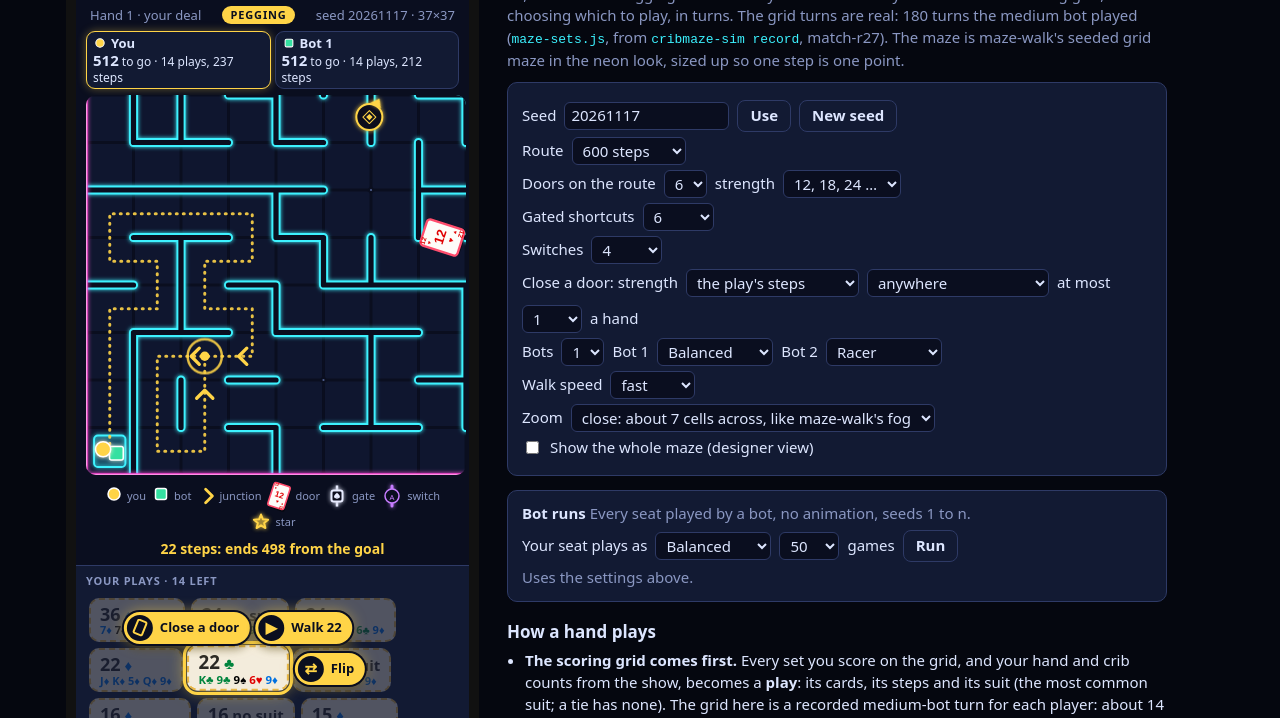
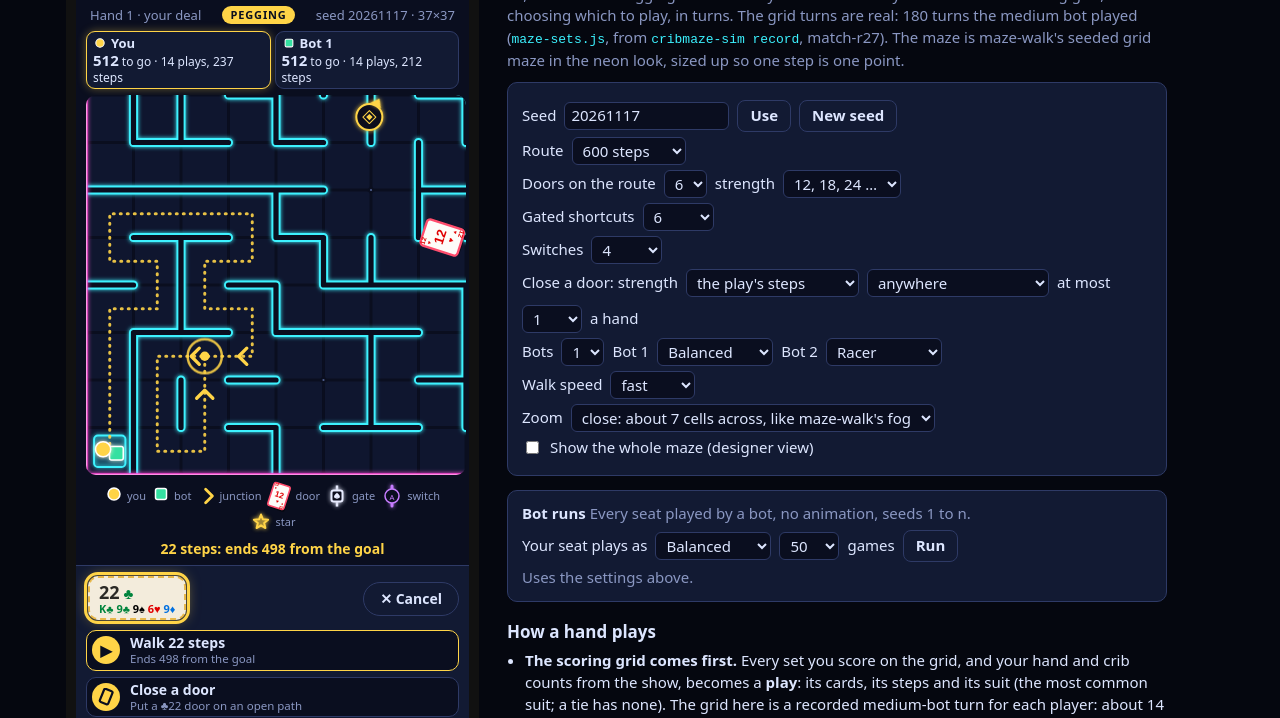
Before and after one commit to robotpony/warped-cards, a plain HTML site: page cribbage/minigames/mocks/maze-board.html in a window 1280 px wide. Both pictures are taken after a click on the element 272 px from the left and 759 px from the top of the page. Shown: the part 82-800 px from the top of the page. Drawn offline with Linux system fonts and the light colour scheme; a web font is replaced by a local one.

Commit message:
mocks: maze-board.html, play choices as a sheet with Cancel
Bruce (2026-11-17): the menu is modal anyway, so lay it over the whole plays section as rows instead of a radial menu, with a cancel option at all times.

Choosing a play covers the plays with a sheet: the play at the top with Cancel beside it, then rows for Walk (with where it ends and what it hits), Close a door (with the door it would make) and Flip a switch. Rows that can't be used are greyed with the reason. Flip lists the switches; close waits for a tap on the maze. The plays under the sheet keep their place and scroll.

```diff
--- a/cribbage/minigames/mocks/maze-board.html
+++ b/cribbage/minigames/mocks/maze-board.html
@@ -62,23 +62,19 @@
   .legend { display: flex; flex-wrap: wrap; justify-content: center; gap: 2px 6px; font-size: 11px; color: var(--muted); padding: 2px 6px 0; }
   .legend span { display: inline-flex; align-items: center; gap: 4px; } .legend svg { flex: none; }
   .play.off { cursor: default; }
-  /* Radial menu: the chosen play lifts, the rest dim, and its choices fan out above it. */
+  /* Play sheet: choosing a play covers the plays with its choices, one row each, and Cancel last. */
   .dock { position: relative; }
-  .plays.choosing .play:not(.sel) { opacity: .28; }
-  .play.sel { transform: translateY(-2px) scale(1.04); z-index: 2; }
-  .radial { position: absolute; inset: 0; pointer-events: none; z-index: 6; }
-  .rc { position: absolute; pointer-events: auto; transform: translate(-50%, -50%); display: flex; align-items: center; gap: 7px; white-space: nowrap;
-        font: 700 13px/1.05 "Saira Semi Condensed", system-ui, sans-serif; color: #0A0E1F; background: var(--gold); border: 0; border-radius: 999px;
-        padding: 3px 11px 3px 3px; cursor: pointer; box-shadow: 0 0 0 2px #0A0E1F, 0 0 14px rgba(255,212,71,.6), 0 4px 10px rgba(0,0,0,.5);
-        animation: pop .16s ease-out both; }
-  .rc i { width: 26px; height: 26px; border-radius: 50%; background: #0A0E1F; color: var(--gold); display: flex; align-items: center; justify-content: center; font-style: normal; font-size: 15px; flex: none; }
-  .rc small { display: block; font-size: 10px; font-weight: 600; opacity: .75; }
-  .rc:disabled { background: #2E3A66; color: #8C97BD; box-shadow: 0 0 0 2px #0A0E1F, 0 4px 10px rgba(0,0,0,.5); cursor: default; }
-  .rc:disabled i { color: #8C97BD; }
-  .rc.on { background: var(--cyan); box-shadow: 0 0 0 2px #0A0E1F, 0 0 14px rgba(60,242,255,.6); }
-  .rc.sm { padding: 3px; } .rc.sm i { width: 30px; height: 30px; font-size: 15px; }
-  @keyframes pop { from { opacity: 0; transform: translate(-50%, -20%) scale(.6); } }
-  @media (prefers-reduced-motion: reduce) { .rc { animation: none; } }
+  .sheet { position: absolute; inset: 0; z-index: 6; background: var(--panel); padding: 8px 10px; display: flex; flex-direction: column; gap: 6px; overflow-y: auto; animation: rise .14s ease-out both; }
+  .sh-top { display: flex; align-items: center; justify-content: space-between; gap: 10px; }
+  .sheet .play { cursor: default; outline: 3px solid var(--gold); outline-offset: 1px; box-shadow: 0 0 14px rgba(255,212,71,.55); margin: 2px 0 4px 2px; }
+  .sr { display: flex; align-items: center; gap: 10px; width: 100%; text-align: left; font: inherit; color: var(--text); background: #0A0E1F; border: 1.5px solid var(--rim); border-radius: 10px; padding: 4px 10px 4px 5px; cursor: pointer; flex: none; }
+  .sr i { width: 28px; height: 28px; border-radius: 50%; flex: none; display: flex; align-items: center; justify-content: center; font-style: normal; font-size: 15px; font-weight: 800; color: #0A0E1F; background: var(--gold); }
+  .sr b { display: block; font-size: 14px; line-height: 1.2; } .sr small { display: block; font-size: 11.5px; line-height: 1.2; color: var(--muted); }
+  .sr.go { border-color: var(--gold); } .sr.on { border-color: var(--cyan); box-shadow: 0 0 10px rgba(60,242,255,.35); } .sr.on i { background: var(--cyan); }
+  .sr:disabled { cursor: default; opacity: .45; } .sr:disabled i { background: #2E3A66; color: #8C97BD; }
+  .cancel { font: inherit; font-weight: 700; font-size: 14px; color: var(--text); background: transparent; border: 1.5px solid var(--rim); border-radius: 999px; padding: 6px 16px; cursor: pointer; flex: none; }
+  @keyframes rise { from { opacity: 0; transform: translateY(8px); } }
+  @media (prefers-reduced-motion: reduce) { .sheet { animation: none; } }
   .jk { font: inherit; font-size: 13px; font-weight: 700; border: 1.5px solid var(--violet); color: var(--violet); background: transparent; border-radius: 8px; padding: 2px 8px; cursor: pointer; }
   .jk:disabled { opacity: .35; cursor: default; } .jk.on { background: var(--violet); color: var(--bg); }
   .acts .btn { font-size: 13px; padding: 3px 9px; }
@@ -741,57 +737,41 @@
     let d = "";
     if (G.phase === "done") d += `<div class="row" style="justify-content:space-between"><span class="muted">Hand ${G.hand} done</span><button class="btn go" id="nextHand">Deal the next hand</button></div>`;
     d += `<div class="row"><span class="lbl">Your plays · ${left(me).length} left</span></div>`;
-    // The chosen play's choices, for the radial menu: every choice shows, greyed with a reason when it can't be used.
-    const doorIcon = `<svg width="16" height="18" viewBox="0 0 16 18"><rect x="3.5" y="1.5" width="9" height="14" rx="1.5" transform="rotate(22 8 9)" fill="none" stroke="currentColor" stroke-width="2"/></svg>`;
-    let choices = [];
+    // The chosen play's sheet: one row a choice, greyed with the reason when it can't be used, and Cancel always.
+    const doorIcon = `<svg width="16" height="18" viewBox="0 0 16 18"><rect x="3.5" y="1.5" width="9" height="14" rx="1.5" transform="rotate(22 8 9)" fill="none" stroke="currentColor" stroke-width="2.2"/></svg>`;
+    let sheet = "";
     if (myTurn && G.sel) {
-      const x = G.sel;
-      if (G.mode === "flip") choices = M.switches.map((_, k) => ({ attr: `data-flip="${k}"`, icon: LETTERS[k], ok: canFlip(k), sm: true, why: "flipped" }))
-        .concat([{ attr: `data-act="flip"`, icon: "✕", ok: true, sm: true }]);
-      else {
-        const closeWhy = !x.s ? "no suit" : (me.closed || 0) >= c.closeMax ? "one a hand" : "";
-        const flipWhy = !M.switches.length ? "no switches" : M.switches.every((_, k) => !canFlip(k)) ? "all flipped" : "";
-        choices = [
-          { attr: `data-act="close"`, icon: doorIcon, text: G.mode === "close" ? "Tap a path" : "Close a door", ok: !closeWhy, why: closeWhy, on: G.mode === "close" },
-          { attr: `data-act="walk"`, icon: "▶", text: `Walk ${x.p}`, ok: true },
-          { attr: `data-act="flip"`, icon: "⇄", text: "Flip", ok: !flipWhy, why: flipWhy },
-        ];
+      const x = G.sel, row = (attr, icon, title, sub, ok = true, cls = "") => `<button class="sr ${cls}" ${attr} ${ok ? "" : "disabled"}><i>${icon}</i><span><b>${title}</b>${sub ? `<small>${sub}</small>` : ""}</span></button>`;
+      let rows = "";
+      if (G.mode === "flip") {
+        rows = M.switches.map((_, k) => row(`data-flip="${k}"`, LETTERS[k], `Flip switch ${LETTERS[k]}`, canFlip(k) ? "" : "Already flipped this hand", canFlip(k))).join("") +
+          row(`data-act="flip"`, "‹", "Back", "");
+      } else if (G.mode === "close") {
+        rows = row(`data-act="close"`, doorIcon, "Tap a path on the maze", `It becomes a ${GLYPH[x.s]}${Math.max(1, Math.round(x.p * c.closeMul))} door. Tap here to go back`, true, "on");
+      } else {
+        const closeWhy = !x.s ? "A play with no suit can't make a door" : (me.closed || 0) >= c.closeMax ? "You've closed a door this hand" : "";
+        const flipWhy = !M.switches.length ? "No switches on this maze" : M.switches.every((_, k) => !canFlip(k)) ? "Every switch was flipped this hand" : "";
+        rows = row(`data-act="walk"`, "▶", `Walk ${x.p} steps`, pv ? (pv.won ? "Reaches the goal!" : `Ends ${Math.round(previewCost(pv))} from the goal${pv.ev.includes("door_hit") ? ", hits a door" : ""}${pv.ev.includes("stopped") ? ", stopped by a door" : ""}${pv.ev.includes("bounce") ? ", bounces off a gate" : ""}`) : "", true, "go") +
+          row(`data-act="close"`, doorIcon, "Close a door", closeWhy || `Put a ${GLYPH[x.s]}${Math.max(1, Math.round(x.p * c.closeMul))} door on an open path`, !closeWhy) +
+          row(`data-act="flip"`, "⇄", "Flip a switch", flipWhy || "Swap a switch's open and shut passages", !flipWhy);
       }
+      sheet = `<div class="sheet"><div class="sh-top"><div class="play">${playFace(x)}</div><button class="cancel" data-act="cancel">✕ Cancel</button></div>${rows}</div>`;
     }
-    d += `<div class="plays${choices.length ? " choosing" : ""}">${me.plays.filter(x => !x.used).map(x => `<div class="play${G.sel === x ? " sel" : ""}${myTurn ? "" : " off"}" role="button" tabindex="0" data-play="${x.id}">
-        <b>${x.p}</b> <span class="su" style="color:${x.s ? FACECOL[x.s] : "inherit"}">${x.s ? GLYPH[x.s] : "no suit"}</span>
-        <small>${x.c.split(" ").map(t => cardText(t, FACECOL)).join(" ")}</small></div>`).join("")}</div>`;
+    d += `<div class="plays">${me.plays.filter(x => !x.used).map(x => `<div class="play${G.sel === x ? " sel" : ""}${myTurn ? "" : " off"}" role="button" tabindex="0" data-play="${x.id}">${playFace(x)}</div>`).join("")}</div>`;
     const js = Object.keys(JOKERS).filter(j => me.jokers[j]);
     d += `<div class="row"><span class="lbl">Jokers</span>${js.map(j => `<button class="jk${G.mode === j ? " on" : ""}" data-joker="${j}" ${myTurn && j !== "key" && me.jokerUsed !== G.turnNo ? "" : "disabled"} title="${JOKER_HINT[j]}">${JOKERS[j]}${me.jokers[j] > 1 ? " ×" + me.jokers[j] : ""}</button>`).join("") || `<span class="muted" style="font-size:13px">Stars give jokers</span>`}</div>`;
     if (myTurn && G.mode === "swapper") d += `<div class="row acts">${G.P.slice(1).map(q => `<button class="btn" ${canSwap(me, q) ? "" : "disabled"} data-swap="${q.seat}">Swap with ${q.name}</button>`).join("")}</div>`;
-    d += `<div class="radial">${choices.map(o => `<button class="rc${o.sm ? " sm" : ""}${o.on ? " on" : ""}" ${o.attr} ${o.ok ? "" : "disabled"}>` +
-      `<i>${o.icon}</i>${o.text ? `<span>${o.text}${!o.ok && o.why ? `<small>${o.why}</small>` : ""}</span>` : ""}</button>`).join("")}</div>`;
+    d += sheet;
     const keepScroll = $("dock").querySelector(".plays")?.scrollTop || 0;
     $("dock").innerHTML = d;
     $("dock").querySelector(".plays").scrollTop = keepScroll;
-    if (choices.length) placeRadial();
+
     $("won").hidden = G.won === null;
     if (G.won !== null) { const p = G.P[G.won]; $("wonTitle").textContent = p.human ? "You reach the goal!" : `${p.name} reaches the goal`; $("wonText").textContent = `Hand ${G.hand}. Seed ${G.seedText}.`; }
     $("log").textContent = G.log.slice(-80).map(e => JSON.stringify(e)).join("\n"); $("log").scrollTop = 1e9;
   }
-  // Lay the choices around the chosen play: walk above it, close a door to its left, flip to its right.
-  // A side choice that won't fit beside the tile moves up, next to walk. Switch letters sit in a row above.
-  function placeRadial() {
-    const dock = $("dock"), tile = dock.querySelector(".play.sel"), items = [...dock.querySelectorAll(".rc")];
-    if (!tile) return;
-    const D = dock.getBoundingClientRect(), T = tile.getBoundingClientRect(), pad = 4, gap = 6;
-    const L = T.left - D.left, R = T.right - D.left, x0 = (L + R) / 2, y0 = T.top - D.top + T.height / 2, yTop = T.top - D.top - 18;
-    const fitX = (x, w) => Math.min(D.width - w / 2 - pad, Math.max(w / 2 + pad, x));
-    const put = (el, x, y, k) => { el.style.left = x + "px"; el.style.top = y + "px"; el.style.animationDelay = (k * 30) + "ms"; };
-    const row = (els) => { const ws = els.map(el => el.offsetWidth), tot = ws.reduce((a, w) => a + w, 0) + gap * (els.length - 1);
-      let x = fitX(x0, tot) - tot / 2; els.forEach((el, k) => { put(el, x + ws[k] / 2, yTop, k); x += ws[k] + gap; }); };
-    if (items.length !== 3 || items[0].classList.contains("sm")) return row(items);
-    const [close, walk, flip] = items, cw = close.offsetWidth, fw = flip.offsetWidth;
-    const leftOk = L - gap - cw >= pad, rightOk = R + gap + fw <= D.width - pad;
-    if (leftOk) put(close, L - gap - cw / 2, y0, 1);
-    if (rightOk) put(flip, R + gap + fw / 2, y0, 2);
-    row([leftOk ? null : close, walk, rightOk ? null : flip].filter(Boolean));
-  }
+  const playFace = (x) => `<b>${x.p}</b> <span class="su" style="color:${x.s ? FACECOL[x.s] : "inherit"}">${x.s ? GLYPH[x.s] : "no suit"}</span>
+        <small>${x.c.split(" ").map(t => cardText(t, FACECOL)).join(" ")}</small>`;
   // The frame loop: runs while a token hops or the camera moves.
   function frame(now) {
     G.raf = 0;
@@ -873,6 +853,7 @@
     if (!b || b.disabled || b.classList.contains("off")) return;
     if (b.id === "nextHand") { G.turnNo = (G.turnNo || 0) + 1; return startHand(); }
     if (b.dataset.play) { const x = me.plays.find(x => x.id === b.dataset.play); G.sel = G.sel === x ? null : x; G.mode = null; G.flash = null; return render(); }
+    if (b.dataset.act === "cancel") { G.sel = null; G.mode = null; G.flash = null; return render(); }
     if (b.dataset.act === "walk") { G.turnNo = (G.turnNo || 0) + 1; return doWalk(me, G.sel, endTurn); }
     if (b.dataset.act === "close" || b.dataset.act === "flip") { G.mode = G.mode === b.dataset.act ? null : b.dataset.act; return render(); }
     if (b.dataset.flip !== undefined) { G.turnNo = (G.turnNo || 0) + 1; doFlip(me, G.sel, +b.dataset.flip); return endTurn(); }
```
Also changed, not shown: 1 other file.
